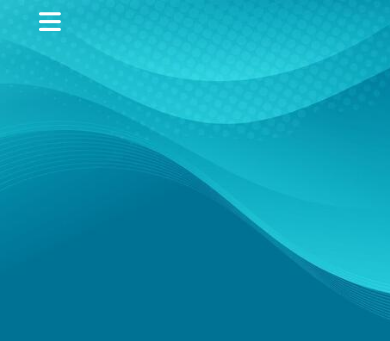
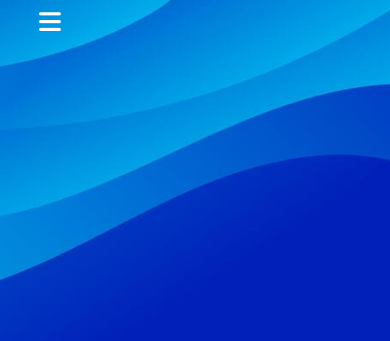
Before and after one commit to ThaboJunior/CodexxWay, a plain HTML site: page index.html in a window 390 px wide. Shown: the top 341 px of the page. Drawn offline with Linux system fonts and the light colour scheme.

Commit message:
Changed background color for mobile layout

```diff
--- a/styles.css
+++ b/styles.css
@@ -353,7 +353,7 @@ nav .fa-solid{
 
 @media only screen and (max-width: 600px){
     #header{
-        background-image: url(images/bg5.jpg);
+        background-image: url(images/bg4.jpg);
     }
     .header-text{
         margin-top: 100%;
```
